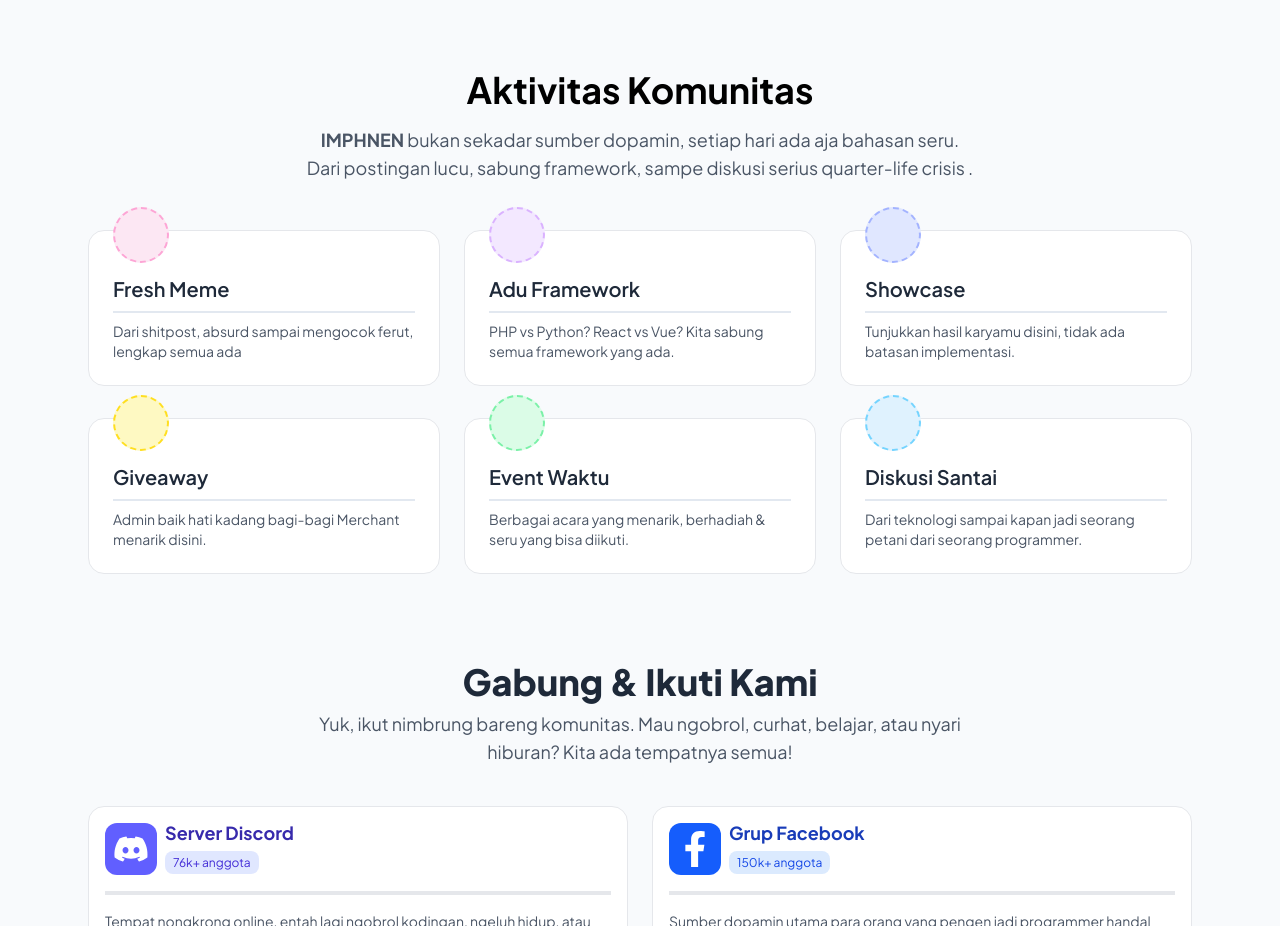
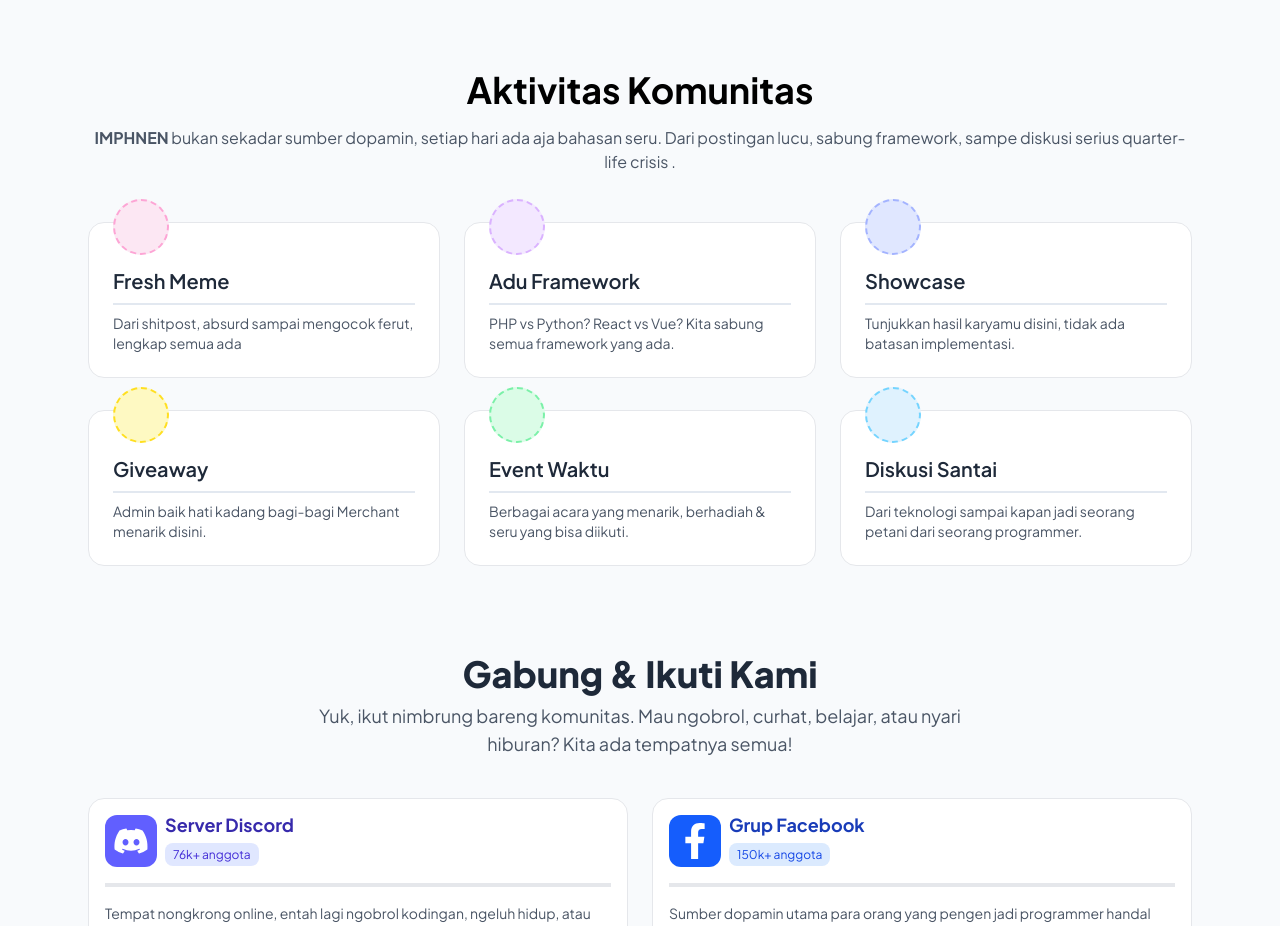
Before and after one commit to dwiwijaya/imphnen-website, a Next.js app: page / in a window 1280 px wide. Shown: the part 1300-2226 px from the top of the page. Built offline with nearby package versions, Linux system fonts and the light colour scheme; some icons are missing.

Commit message:
style: improve detail

```diff
--- a/src/components/Activity.jsx
+++ b/src/components/Activity.jsx
@@ -52,7 +52,7 @@ const Activity = () => {
     return (
         <section id="activity" className="text-center pt-4">
             <h2 className="text-4xl font-bold mb-4">Aktivitas Komunitas</h2>
-            <p className="text-lg mb-12 max-w-2xl mx-auto text-gray-600">
+            <p className="mb-12 text-gray-600">
                 <b>IMPHNEN</b> bukan sekadar sumber dopamin, setiap hari ada aja bahasan seru. Dari postingan lucu, sabung framework,
                 sampe diskusi serius quarter-life crisis .
             </p>
--- a/src/components/FAQSection.jsx
+++ b/src/components/FAQSection.jsx
@@ -51,7 +51,7 @@ export default function FAQSection() {
                         onClick={() => toggle(idx)}
                     >
                         <div className="flex justify-between items-center">
-                            <h3 className="font-semibold text-lg text-gray-800">{faq.question}</h3>
+                            <h3 className="font-semibold sm:text-lg text-gray-800">{faq.question}</h3>
                             <span className="text-sky-500 text-2xl">
                                 {active === idx ? '-' : '+'}
                             </span>
```
